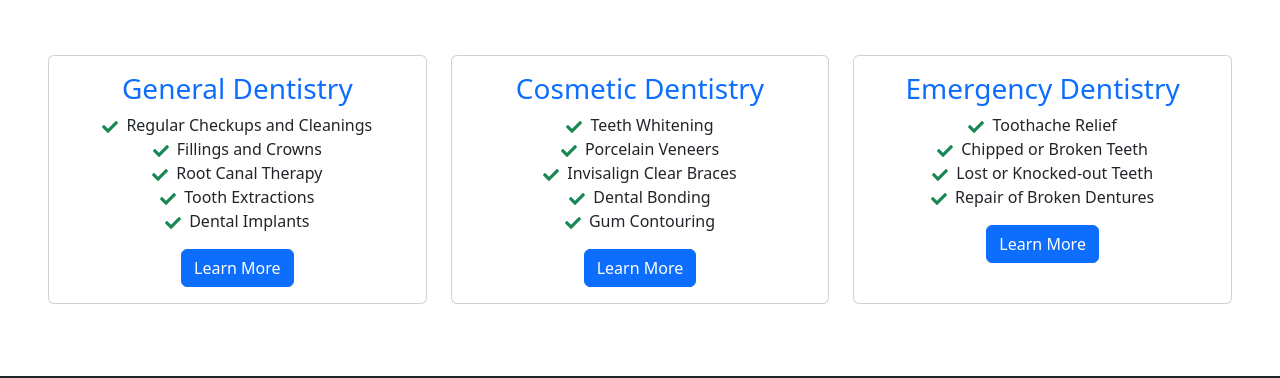
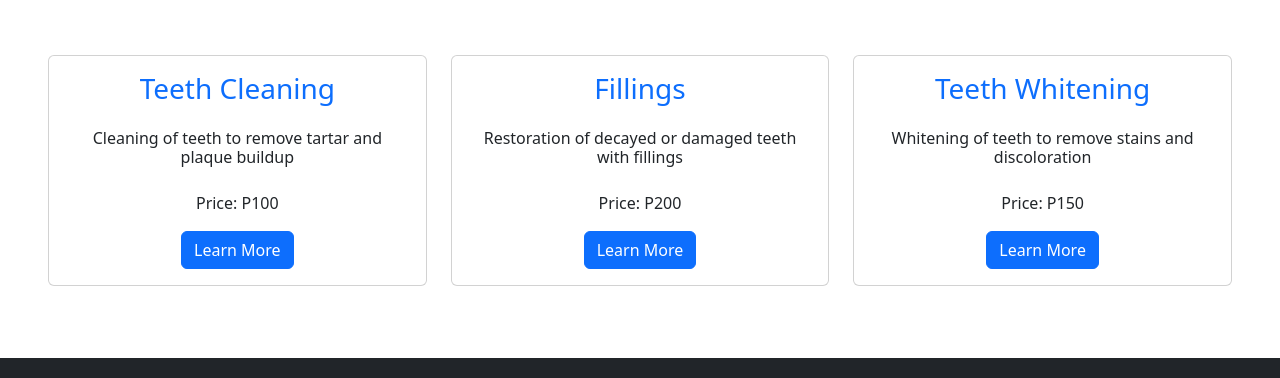
Before and after one commit to JustineLapura/Dental-Clinic-Appointment-Reservation-System, a React (Create React App) app: page /services in a window 1280 px wide. Shown: the part 228-606 px from the top of the page. Built offline with nearby package versions, Linux system fonts and the light colour scheme; the HTML template or start-up script is replaced by a standard one.

Commit message:
Service Function Admin to Client
implementation of displaying services added to public side

```diff
--- a/src/AdminPages/AdminService.jsx
+++ b/src/AdminPages/AdminService.jsx
@@ -56,9 +56,9 @@ const AdminService = () => {
               </tr>
             </thead>
             <tbody>
-              {services.map((service) => (
+              {services.map((service, index) => (
                 <tr key={service.id}>
-                  <td>{service.id}</td>
+                  <td>{index + 1}</td>
                   <td>{service.name}</td>
                   <td>{service.description}</td>
                   <td>${service.price.toFixed(2)}</td>
@@ -70,6 +70,7 @@ const AdminService = () => {
                       Edit
                     </Button>{" "}
                     <Button
+                      className="mt-1 mx-1"
                       variant="danger"
                       onClick={() => handleDeleteService(service.id)}
                     >
--- a/src/ServicesContext.js
+++ b/src/ServicesContext.js
@@ -1,4 +1,5 @@
 import { createContext, useState, useEffect } from "react";
+import { nanoid } from "nanoid";
 
 const ServicesContext = createContext();
 
@@ -22,19 +23,19 @@ export const ServiceProvider = ({ children }) => {
     const storedServices = localStorage.getItem("services");
     return storedServices ? JSON.parse(storedServices) : [
       {
-        id: 1,
+        id: nanoid(),
         name: "Teeth Cleaning",
         description: "Cleaning of teeth to remove tartar and plaque buildup",
         price: 100
       },
       {
-        id: 2,
+        id: nanoid(),
         name: "Fillings",
         description: "Restoration of decayed or damaged teeth with fillings",
         price: 200
       },
       {
-        id: 3,
+        id: nanoid(),
         name: "Teeth Whitening",
         description: "Whitening of teeth to remove stains and discoloration",
         price: 150
@@ -52,7 +53,7 @@ export const ServiceProvider = ({ children }) => {
     // Perform validation and add service to database
     // Then, close modal and clear form
     const newService = {
-      id: Math.max(...services.map((s) => s.id)) + 1,
+      id: nanoid(),
       name: serviceName,
       description: description,
       price: parseInt(price)
--- a/src/pages/Services.jsx
+++ b/src/pages/Services.jsx
@@ -1,58 +1,31 @@
-import React from "react";
+import React, { useContext } from "react";
 import { Container, Row, Col, Card, Button } from "react-bootstrap";
 import { FaCheck } from "react-icons/fa";
 import { useOutletContext } from "react-router-dom";
+import ServicesContext from "../ServicesContext";
 
 const Services = () => {
+  const { services } = useContext(ServicesContext)
   const darkMode = useOutletContext()
   return (
-    <div className={`p-5 ${darkMode ? "bg-dark text-light" : null }`}>
+    <div className={`p-5 ${darkMode ? "bg-dark text-light" : null}`}>
       <h1 className="text-center mb-5">Our Dental Services</h1>
       <Row className="text-dark">
-        <Col lg={4} md={6} className="mb-4">
+        {services.map(service => {
+          return (
+            <Col key={service.id} lg={4} md={6} className="mb-4">
               <Card className="h-100">
                 <Card.Body>
-              <h3 className="text-primary">General Dentistry</h3>
-              <ul className="list-unstyled">
-                <li><FaCheck className="text-success me-2" />Regular Checkups and Cleanings</li>
-                <li><FaCheck className="text-success me-2" />Fillings and Crowns</li>
-                <li><FaCheck className="text-success me-2" />Root Canal Therapy</li>
-                <li><FaCheck className="text-success me-2" />Tooth Extractions</li>
-                <li><FaCheck className="text-success me-2" />Dental Implants</li>
-              </ul>
+                  <h3 className="text-primary">{service.name}</h3>
+                  <h6 className="my-4">{service.description}</h6>
+                  <p className="">Price: <span className="fw-normal">P{service.price}</span></p>
                   <Button variant="primary">Learn More</Button>
                 </Card.Body>
               </Card>
             </Col>
-        <Col lg={4} md={6} className="mb-4">
-          <Card className="h-100">
-            <Card.Body>
-              <h3 className="text-primary">Cosmetic Dentistry</h3>
-              <ul className="list-unstyled">
-                <li><FaCheck className="text-success me-2" />Teeth Whitening</li>
-                <li><FaCheck className="text-success me-2" />Porcelain Veneers</li>
-                <li><FaCheck className="text-success me-2" />Invisalign Clear Braces</li>
-                <li><FaCheck className="text-success me-2" />Dental Bonding</li>
-                <li><FaCheck className="text-success me-2" />Gum Contouring</li>
-              </ul>
-              <Button variant="primary">Learn More</Button>
-            </Card.Body>
-          </Card>
-        </Col>
-        <Col lg={4} md={6} className="mb-4">
-          <Card className="h-100">
-            <Card.Body>
-              <h3 className="text-primary">Emergency Dentistry</h3>
-              <ul className="list-unstyled">
-                <li><FaCheck className="text-success me-2" />Toothache Relief</li>
-                <li><FaCheck className="text-success me-2" />Chipped or Broken Teeth</li>
-                <li><FaCheck className="text-success me-2" />Lost or Knocked-out Teeth</li>
-                <li><FaCheck className="text-success me-2" />Repair of Broken Dentures</li>
-              </ul>
-              <Button variant="primary">Learn More</Button>
-            </Card.Body>
-          </Card>
-        </Col>
+          )
+        })}
+
       </Row>
     </div>
   );
```
Lines whose indentation alone changed are shown as unchanged.
